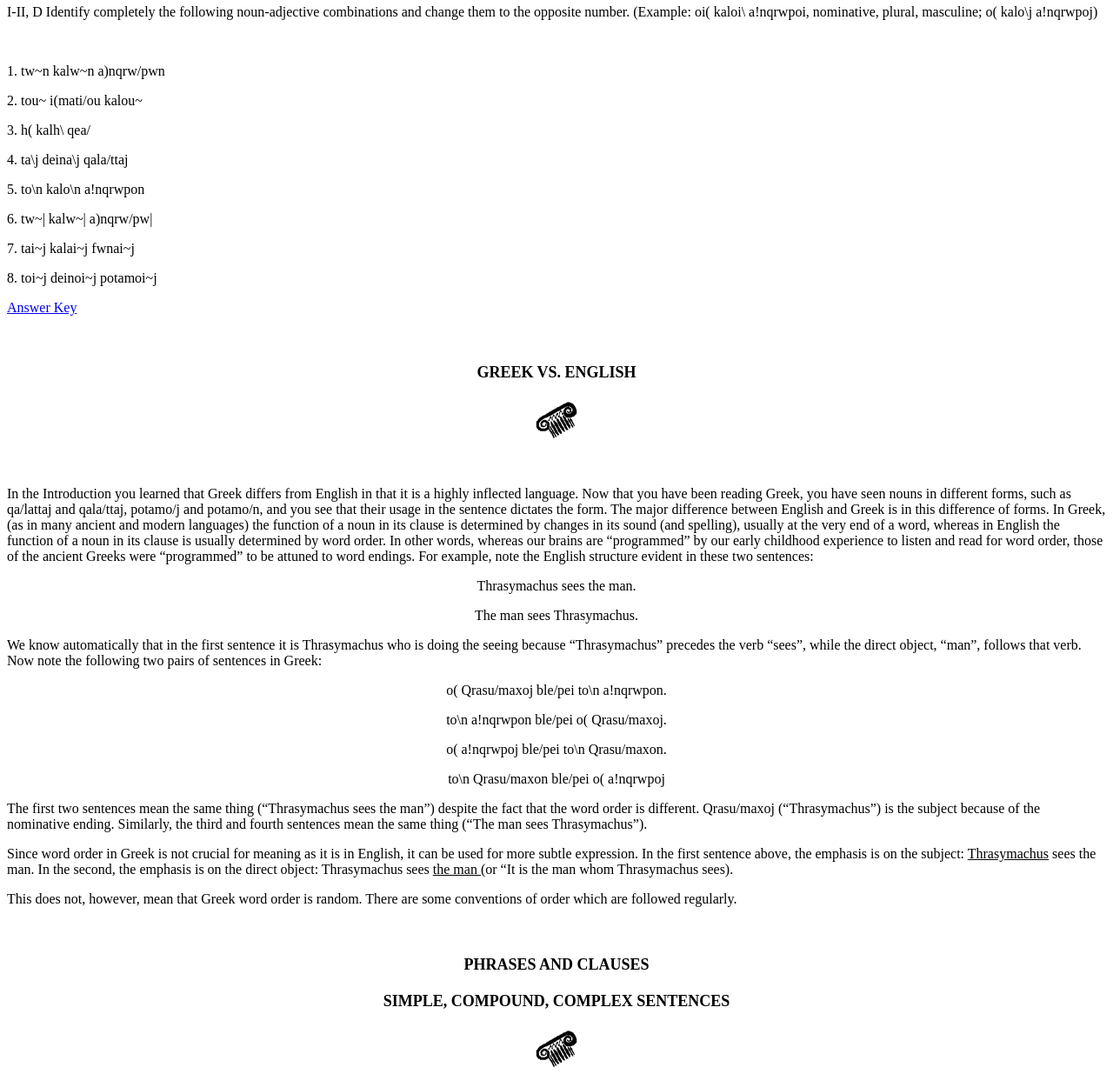
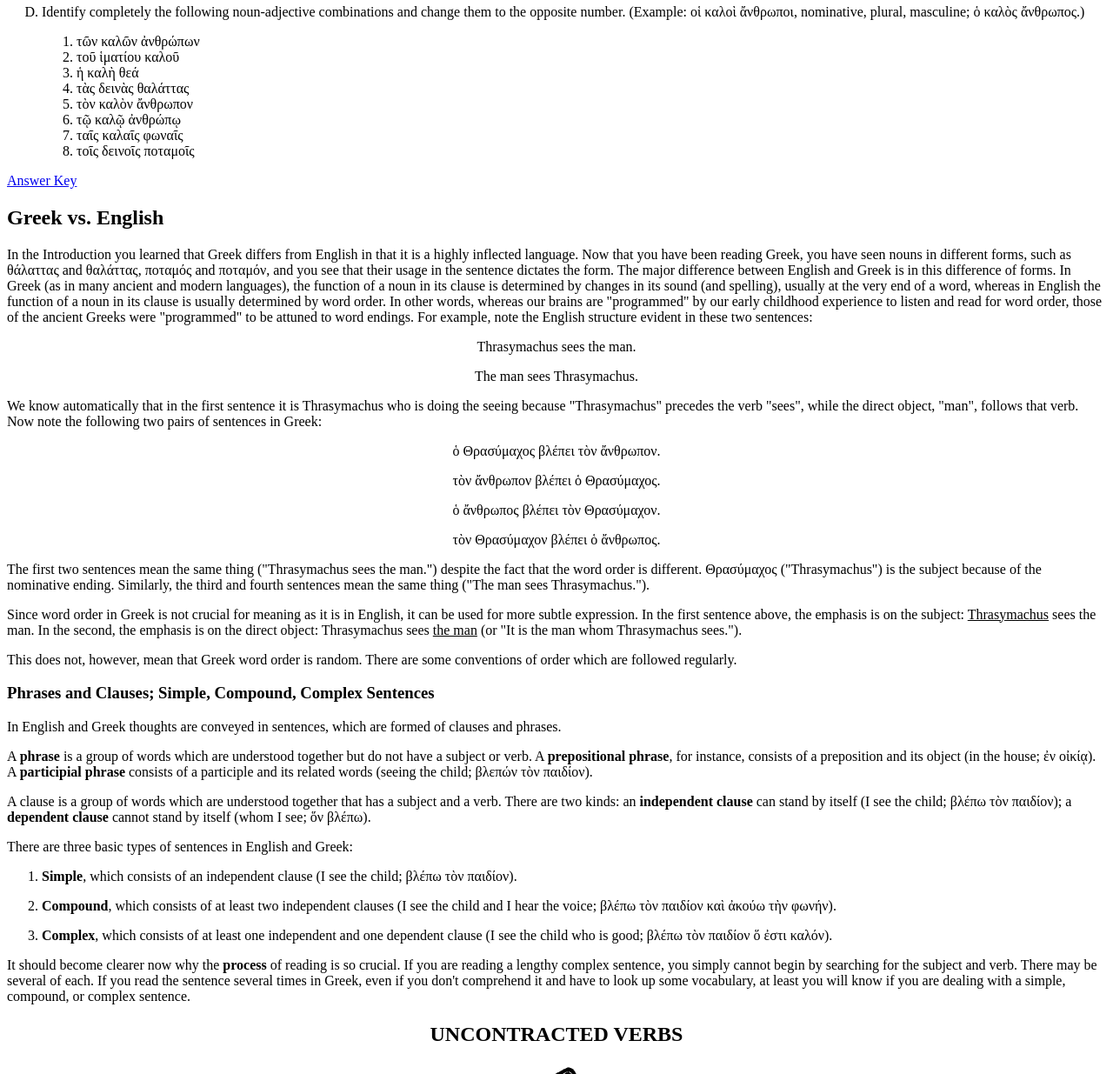
Before and after one commit to shedivesin/thrasymachus, a plain HTML site: page i_ii.html in a window 1280 px wide. Shown: the part 4180-5415 px from the top of the page at 87% size. Drawn offline with Linux system fonts and the light colour scheme.

Commit message:
more on I, II

```diff
--- a/i_ii.html
+++ b/i_ii.html
@@ -210,189 +210,70 @@ Key</FONT></A></CENTER></P>
 
 <h3>Exercises</h3>
 
-  <P>I-II, D Identify
-  completely the following noun-adjective combinations and change
-  them to the opposite number. (Example: </FONT><FONT
-   FACE="SPIonic">oi( kaloi\ a!nqrwpoi</FONT><FONT
-   FACE="Symbol">, </FONT>nominative,
-  plural, masculine; </FONT><FONT FACE="SPIonic">o(
-  kalo</FONT><FONT FACE="SPIonic,Times New Roman">\j
-  </FONT><FONT FACE="SPIonic">a!nqrwpo</FONT><FONT
-   FACE="SPIonic,Times New Roman">j</FONT><FONT
-  >)</FONT></P>
-
-<P>&nbsp;</P>
-
-
-  <P>1. </FONT><FONT
-   FACE="SPIonic">tw~n kalw~n a)nqrw/pwn</FONT></P>
-  <P>2. </FONT><FONT
-   FACE="SPIonic">tou~ i(mati/ou kalou~</FONT></P>
-  <P>3. </FONT><FONT
-   FACE="SPIonic">h( kalh\ qea/</FONT></P>
-  <P>4. </FONT><FONT
-   FACE="SPIonic">ta\j deina\j qala/ttaj</FONT></P>
-  <P>5. </FONT><FONT
-   FACE="SPIonic">to\n kalo\n a!nqrwpon</FONT></P>
-  <P>6. </FONT><FONT
-   FACE="SPIonic">tw~| kalw~| a)nqrw/pw|</FONT></P>
-  <P>7. </FONT><FONT
-   FACE="SPIonic">tai</FONT><FONT
-   FACE="SPIonic,Times New Roman">~j</FONT><FONT
-   FACE="SPIonic"> kalai</FONT><FONT FACE="SPIonic,Times New Roman">~j</FONT><FONT
-   FACE="SPIonic"> fwnai</FONT><FONT
-   FACE="SPIonic,Times New Roman">~j</FONT></P>
-  <P><FONT FACE="Symbol">8. </FONT><FONT
-   FACE="SPIonic">toi~j deinoi~j potamoi~j</FONT></P>
-  <P><A HREF="http://www.vroma.org/~abarker/answerkey.html#EXI-IID"
-  TARGET="small" ONCLICK="createWindow()">Answer
-  Key</FONT></A></P>
-
-<P><CENTER>&nbsp;</CENTER></P>
-
-<H4><CENTER><FONT SIZE="+1">GREEK
-VS. ENGLISH</FONT></CENTER></H4>
-
-<P><CENTER><IMG
-SRC="dorcapicon.gif" WIDTH="50" HEIGHT="45" ALIGN="BOTTOM" BORDER="0"
-NATURALSIZEFLAG="3"></FONT></CENTER></P>
-
-<P><CENTER>&nbsp;</CENTER></P>
-
-
-  <P>In the Introduction
-  you learned that Greek differs from English in that it is a highly
-  inflected language. Now that you have been reading Greek, you
-  have seen nouns in different forms, such as </FONT><FONT
-   FACE="SPIonic">qa/lattaj</FONT>
-  and </FONT><FONT FACE="SPIonic">qala/ttaj</FONT><FONT
-   FACE="Symbol">, </FONT><FONT
-   FACE="SPIonic">potamo/j</FONT>
-  and </FONT><FONT FACE="SPIonic">potamo/n</FONT><FONT
-   FACE="Symbol">, </FONT><FONT
-  >and you see that their usage in the sentence
-  dictates the form. The major difference between English and Greek
-  is in this difference of forms. In Greek, (as in many ancient
-  and modern languages) the function of a noun in its clause is
-  determined by changes in its sound (and spelling), usually at
-  the very end of a word, whereas in English the function of a
-  noun in its clause is usually determined by word order. In other
-  words, whereas our brains are &#147;programmed&#148; by our early
-  childhood experience to listen and read for word order, those
-  of the ancient Greeks were &#147;programmed&#148; to be attuned
-  to word endings. For example, note the English structure evident
-  in these two sentences:</FONT></P>
-
-<P><CENTER>Thrasymachus
-sees the man.</FONT></CENTER></P>
-
-<P><CENTER>The man
-sees Thrasymachus.</FONT></CENTER></P>
-
-
-  <P>We know automatically
-  that in the first sentence it is Thrasymachus who is doing the
-  seeing because &#147;Thrasymachus&#148; precedes the verb &#147;sees&#148;,
-  while the direct object, &#147;man&#148;, follows that verb.
-  Now note the following two pairs of sentences in Greek:</FONT></P>
-
-<P><CENTER><FONT FACE="SPIonic">o( Qrasu/maxo</FONT><FONT
- FACE="SPIonic,Times New Roman">j</FONT><FONT
- FACE="SPIonic"> ble/pei to\n a!nqrwpon</FONT><FONT
->.</FONT></CENTER></P>
-
-<P><CENTER><FONT FACE="SPIonic">to\n a!nqrwpon
-ble/pei o( Qrasu/maxo</FONT><FONT FACE="SPIonic,Times New Roman">j</FONT><FONT
->.</FONT></CENTER></P>
-
-<P><CENTER><FONT FACE="SPIonic">o( a!nqrwpo</FONT><FONT
- FACE="SPIonic,Times New Roman">j</FONT><FONT
- FACE="SPIonic"> ble/pei to\n Qrasu/maxon</FONT><FONT
->.</FONT></CENTER></P>
-
-<P><CENTER><FONT FACE="SPIonic">to\n Qrasu/maxon
-ble/pei o( a!nqrwpo</FONT><FONT FACE="SPIonic,Times New Roman">j</FONT></CENTER></P>
-
-
-  <P>The first two
-  sentences mean the same thing (&#147;Thrasymachus sees the man&#148;)
-  despite the fact that the word order is different. </FONT><FONT
-   FACE="SPIonic">Qrasu/maxo</FONT><FONT
-   FACE="SPIonic,Times New Roman">j</FONT><FONT
-  > (&#147;Thrasymachus&#148;) is the subject
-  because of the nominative ending. Similarly, the third and fourth
-  sentences mean the same thing (&#147;The man sees Thrasymachus&#148;).</FONT></P>
-  <P>Since word order
-  in Greek is not crucial for meaning as it is in English, it can
-  be used for more subtle expression. In the first sentence above,
-  the emphasis is on the subject: <u>Thrasymachus</u> sees the
-  man. In the second, the emphasis is on the direct object: Thrasymachus
-  sees <u>the man </u>(or &#147;It is the man whom Thrasymachus
-  sees).</FONT></P>
-  <P>This does not,
-  however, mean that Greek word order is random. There are some
-  conventions of order which are followed regularly.</FONT></P>
-
-<P><CENTER>&nbsp;</CENTER></P>
-
-<H4><CENTER><FONT SIZE="+1">PHRASES
-AND CLAUSES</FONT></CENTER></H4>
-
-<H4><CENTER><FONT SIZE="+1">SIMPLE,
-COMPOUND, COMPLEX SENTENCES</FONT></CENTER></H4>
-
-<P><CENTER><IMG
-SRC="dorcapicon.gif" WIDTH="50" HEIGHT="45" ALIGN="BOTTOM" BORDER="0"
-NATURALSIZEFLAG="3"></FONT></CENTER></P>
-
-
-  <P>In English and
-  Greek thoughts are conveyed in sentences, which are formed of
-  clauses and phrases.</FONT></P>
-  <P>A <b>phrase</b>
-  is a group of words which are understood together but do not
-  have a subject or verb. A <b>prepositional phrase</b>, for instance,
-  consists of a preposition and its object (in the house; </FONT><FONT
-   FACE="SPIonic">e)n oi)ki/a|</FONT><FONT
-  >). A <b>participial phrase</b> consists
-  of a participle and its related words (seeing the child; </FONT><FONT
-   FACE="SPIonic">blepw/n to\n paidi/on</FONT><FONT
-  >).</FONT></P>
-  <P>A clause is a
-  group of words which are understood together that has a subject
-  and a verb. There are two kinds: an <b>independent clause</b>
-  can stand by itself (I see the child; </FONT><FONT
-   FACE="SPIonic">ble/pw to\n paidi/on</FONT><FONT
-  >); a <b>dependent clause</b> cannot stand
-  by itself (whom I see; </FONT><FONT FACE="SPIonic">o#n
-  ble/pw</FONT>).</FONT></P>
-  <P>There are three
-  basic types of sentences in English and Greek:</FONT></P>
-  <P>1) <b>Simple</b>,
-  which consists of an independent clause (I see the child; </FONT><FONT
-   FACE="SPIonic">ble/pw to\n paidi/on</FONT><FONT
-  >).</FONT></P>
-  <P>2) <b>Compound</b>,
-  which consists of at least two independent clauses (I see the
-  child and I hear the voice; </FONT><FONT FACE="SPIonic">ble/pw
-  to\n paidi/on kai\ a)kou/w th\n fwnh/n</FONT><FONT
-  >).</FONT></P>
-  <P>3) <b>Complex</b>,
-  which consists of at least one independent and one dependent
-  clause (I see the child who is good; </FONT><FONT
-   FACE="SPIonic">ble/pw to\n paidi/on o# e)sti kalo/n.</FONT><FONT
-  >).</FONT></P>
-  <P>It should become
-  clearer now why the <u>process</u> of reading is so crucial.
-  If you are reading a lengthy complex sentence, you simply cannot
-  begin by searching for the subject and verb. There may be several
-  of each. If you read the sentence several times in Greek, even
-  if you don&#146;t comprehend it and have to look up some vocabulary,
-  at least you will know if you are dealing with a simple, compound,
-  or complex sentence.</FONT> <BR>
-  &nbsp; <BR>
-  &nbsp; <BR>
-  </FONT></P>
+<ol type=A>
+<li value=4><p>Identify completely the following noun-adjective combinations and change them to the opposite number. (Example: οἱ καλοὶ ἄνθρωποι, nominative, plural, masculine; ὁ καλὸς ἄνθρωπος.)
+
+<ol><li>τῶν καλῶν ἀνθρώπων
+<li>τοῦ ἱματίου καλοῦ
+<li>ἡ καλὴ θεά
+<li>τὰς δεινὰς θαλάττας
+<li>τὸν καλὸν ἄνθρωπον
+<li>τῷ καλῷ ἀνθρώπῳ
+<li>ταῖς καλαῖς φωναῖς
+<li>τοῖς δεινοῖς ποταμοῖς
+</ol>
+</ol>
+
+<P><A HREF="answerkey.html#EXI-IID"
+TARGET="small" ONCLICK="createWindow()">Answer
+Key</A></P>
+
+
+<h2>Greek vs. English</h2>
+
+<p>In the Introduction you learned that Greek differs from English in that it is a highly inflected language. Now that you have been reading Greek, you have seen nouns in different forms, such as θάλαττας and θαλάττας, ποταμός and ποταμόν, and you see that their usage in the sentence dictates the form. The major difference between English and Greek is in this difference of forms. In Greek (as in many ancient and modern languages), the function of a noun in its clause is determined by changes in its sound (and spelling), usually at the very end of a word, whereas in English the function of a noun in its clause is usually determined by word order. In other words, whereas our brains are "programmed" by our early childhood experience to listen and read for word order, those of the ancient Greeks were "programmed" to be attuned to word endings. For example, note the English structure evident in these two sentences:
+
+<center><p>Thrasymachus sees the man.
+
+<p>The man sees Thrasymachus.</center>
+
+<p>We know automatically that in the first sentence it is Thrasymachus who is doing the seeing because "Thrasymachus" precedes the verb "sees", while the direct object, "man", follows that verb. Now note the following two pairs of sentences in Greek:
+
+<center><p>ὁ Θρασύμαχος βλέπει τὸν ἄνθρωπον.
+
+<p>τὸν ἄνθρωπον βλέπει ὁ Θρασύμαχος.
+
+<p>ὁ ἄνθρωπος βλέπει τὸν Θρασύμαχον.
+
+<p>τὸν Θρασύμαχον βλέπει ὁ ἄνθρωπος.</center>
+
+<p>The first two sentences mean the same thing ("Thrasymachus sees the man.") despite the fact that the word order is different. Θρασύμαχος ("Thrasymachus") is the subject because of the nominative ending. Similarly, the third and fourth sentences mean the same thing ("The man sees Thrasymachus.").
+
+<p>Since word order in Greek is not crucial for meaning as it is in English, it can be used for more subtle expression. In the first sentence above, the emphasis is on the subject: <u>Thrasymachus</u> sees the man. In the second, the emphasis is on the direct object: Thrasymachus sees <u>the man</u> (or "It is the man whom Thrasymachus sees.").
+
+<p>This does not, however, mean that Greek word order is random. There are some conventions of order which are followed regularly.
+
+
+<h3>Phrases and Clauses; Simple, Compound, Complex Sentences</h3>
+
+<p>In English and Greek thoughts are conveyed in sentences, which are formed of clauses and phrases.
+
+<p>A <b>phrase</b> is a group of words which are understood together but do not have a subject or verb. A <b>prepositional phrase</b>, for instance, consists of a preposition and its object (in the house; ἐν οἰκίᾳ). A <b>participial phrase</b> consists of a participle and its related words (seeing the child; βλεπών τὸν παιδίον).
+
+<p>A clause is a group of words which are understood together that has a subject and a verb. There are two kinds: an <b>independent clause</b> can stand by itself (I see the child; βλέπω τὸν παιδίον); a <b>dependent clause</b> cannot stand by itself (whom I see; ὅν βλέπω).
+
+<p>There are three basic types of sentences in English and Greek:
+
+<ol>
+<li><p><b>Simple</b>, which consists of an independent clause (I see the child; βλέπω τὸν παιδίον).
+
+<li><p><b>Compound</b>, which consists of at least two independent clauses (I see the child and I hear the voice; βλέπω τὸν παιδίον καὶ ἀκούω τὴν φωνήν).
+
+<li><p><b>Complex</b>, which consists of at least one independent and one dependent clause (I see the child who is good; βλέπω τὸν παιδίον ὅ ἐστι καλόν).
+</ol>
+
+<p>It should become clearer now why the <b>process</b> of reading is so crucial. If you are reading a lengthy complex sentence, you simply cannot begin by searching for the subject and verb. There may be several of each. If you read the sentence several times in Greek, even if you don't comprehend it and have to look up some vocabulary, at least you will know if you are dealing with a simple, compound, or complex sentence.
+
 
 <H4><CENTER><FONT SIZE="+2">UNCONTRACTED
 VERBS</FONT></CENTER></H4>
```
